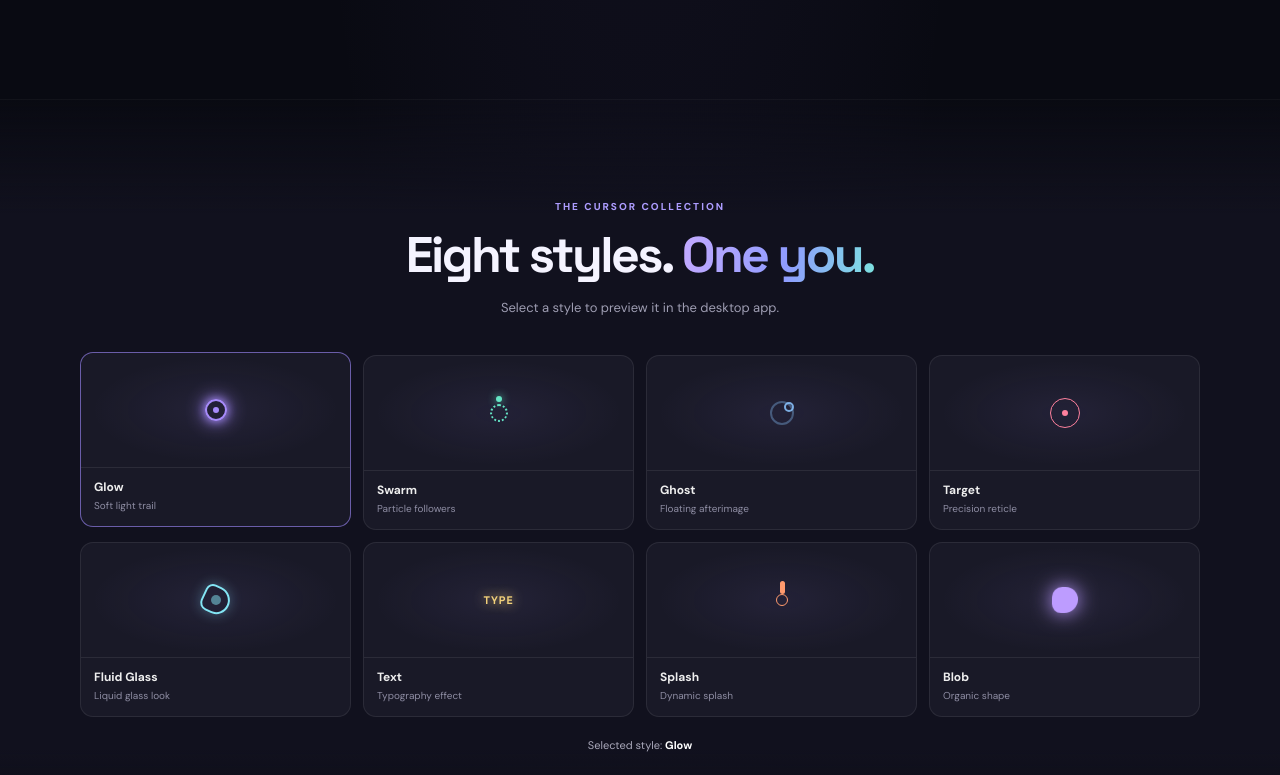
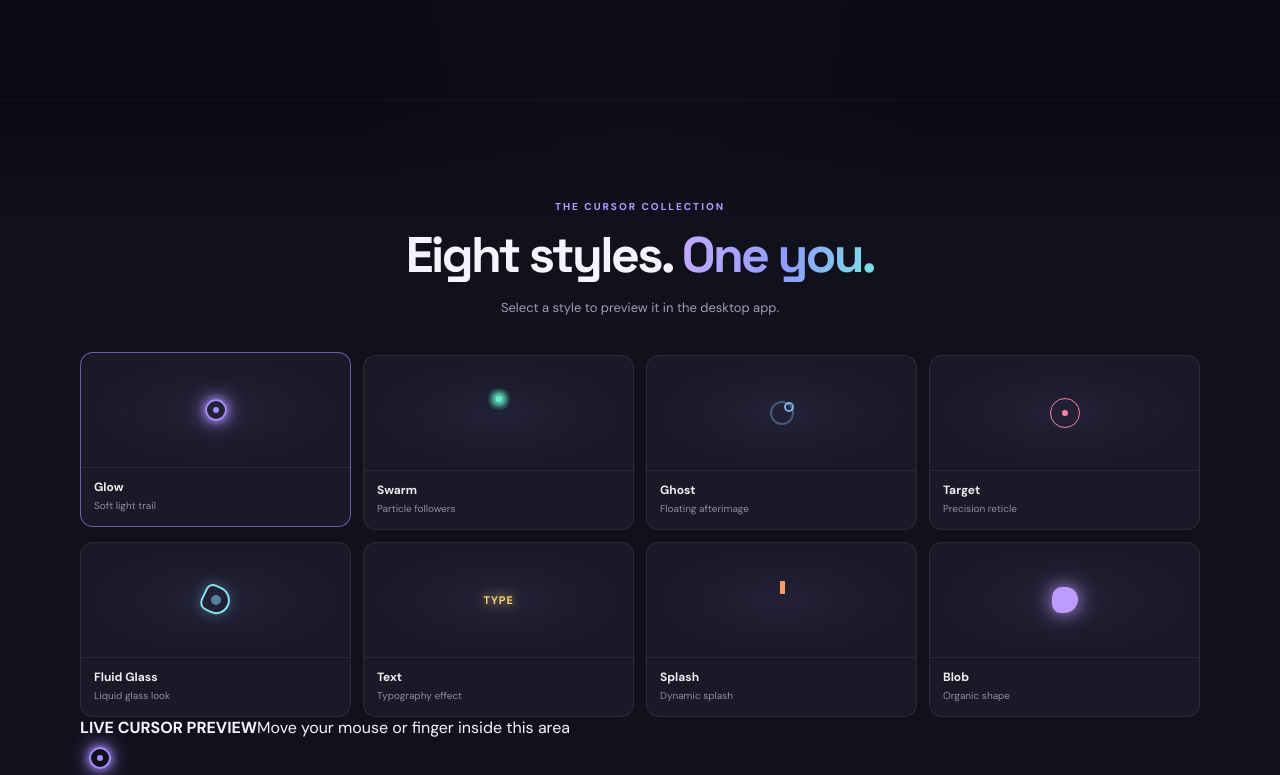
Before and after one commit to xlg77/IRobloxMouseChanger, a React (Vite) app: page / in a window 1280 px wide. Shown: the part 1585-2360 px from the top of the page. Built offline with nearby package versions, Linux system fonts and the light colour scheme.

Commit message:
Add interactive live cursor preview to website

```diff
--- a/src/site.jsx
+++ b/src/site.jsx
@@ -4,14 +4,14 @@ import{ArrowRight,Check,ChevronDown,Code2,Download,Github,MousePointer2,Palette,
 import'./site.css';
 const repoUrl='https://github.com/xlg77/IRobloxMouseChanger',releaseUrl=repoUrl+'/releases/latest';
 const styles=[['Glow','Soft light trail','#a78bfa'],['Swarm','Particle followers','#65e6c5'],['Ghost','Floating afterimage','#8bc5ff'],['Target','Precision reticle','#ff819e'],['Fluid Glass','Liquid glass look','#83e5f4'],['Text','Typography effect','#f3d27b'],['Splash','Dynamic splash','#ff9a6d'],['Blob','Organic shape','#bd9cff']];
-function Cursor({item}){return <span className={'cursor c-'+item[0].toLowerCase().replace(' ','-')} style={{'--c':item[2]}}><i/><b/></span>}
-function App(){const[active,setActive]=useState(0),[faq,setFaq]=useState(0);const questions=[['Does it modify Roblox files?','No. This is a desktop overlay prototype. It does not modify Roblox files, inject into the game, or bypass Roblox protections.'],['Does it work in fullscreen?','Some exclusive-fullscreen configurations can cover ordinary desktop overlays. Windowed or borderless-windowed mode is recommended for testing.'],['Can it hide the Windows cursor?','The first version does not globally hide or replace the Windows system cursor. The standard pointer may remain visible beside the custom cursor.'],['Where can I download the installer?','Open the latest GitHub Release and download the Windows installer asset.']];return <div className="page">
+function Cursor({item}){const id=item[0].toLowerCase().replace(' ','-');return <span className={'cursor c-'+id} style={{'--c':item[2]}} aria-hidden="true">{id==='swarm'||id==='splash'?Array.from({length:id==='swarm'?9:8},(_,i)=><i key={i} style={{'--i':i}}/>):<><i/><b/></>}</span>}
+function App(){const[active,setActive]=useState(0),[faq,setFaq]=useState(0),[preview,setPreview]=useState({x:50,y:50});const questions=[['Does it modify Roblox files?','No. This is a desktop overlay prototype. It does not modify Roblox files, inject into the game, or bypass Roblox protections.'],['Does it work in fullscreen?','Some exclusive-fullscreen configurations can cover ordinary desktop overlays. Windowed or borderless-windowed mode is recommended for testing.'],['Can it hide the Windows cursor?','The first version does not globally hide or replace the Windows system cursor. The standard pointer may remain visible beside the custom cursor.'],['Where can I download the installer?','Open the latest GitHub Release and download the Windows installer asset.']];return <div className="page">
 <header><a className="brand" href="#top"><span className="brand-icon"><MousePointer2/></span> iRoblox<span>MouseChanger</span></a><nav><a href="#features">Features</a><a href="#cursors">Cursors</a><a href="#steps">How it works</a><a href="#faq">FAQ</a></nav><div className="head-actions"><a className="github" href={repoUrl} target="_blank" rel="noreferrer"><Github/> GitHub</a><a className="btn small" href={releaseUrl} target="_blank" rel="noreferrer"><Download/> Download</a></div></header>
 <main id="top"><section className="hero wrap"><div><label className="eyebrow">WINDOWS CURSOR CUSTOMIZATION</label><h1>Make every move<br/>feel <em>like yours.</em></h1><p className="lead">Give your Roblox sessions a personal touch with animated cursor styles, live previews, and simple customization — all from one desktop app.</p><div className="actions"><a className="btn" href={releaseUrl} target="_blank" rel="noreferrer"><Download/> Download for Windows <ArrowRight/></a><a className="btn secondary" href="#cursors"><Play/> Explore cursors</a></div><div className="checks"><span><Check/> 8 cursor styles</span><span><Check/> React + Electron</span><span><Check/> Free & open source</span></div></div>
 <div className="mock-wrap"><div className="mock"><div className="mockbar"><span>● ● ●</span> CURSOR PREVIEW <b>● LIVE</b></div><div className="mockbody"><aside><MousePointer2/>{[1,2,3,4].map(n=><i key={n}/>)}</aside><div className="mockmain"><small>YOUR DESKTOP, YOUR STYLE</small><h3>Choose your cursor</h3><div className="mockgrid">{styles.slice(0,4).map((s,i)=><button key={s[0]} className={active===i?'chosen':''} onClick={()=>setActive(i)}><Cursor item={s}/>{s[0]}</button>)}</div><div className="selected">Selected style <b>{styles[active][0]}</b><i style={{background:styles[active][2]}}/></div></div></div></div><div className="float f1"><Sparkles/> Live preview</div><div className="float f2"><Palette/> Your colors</div></div></section>
 <section className="trust wrap"><div><Monitor/><span><b>Windows desktop</b><small>Built with Electron</small></span></div><div><Sparkles/><span><b>8 visual styles</b><small>Find your favorite look</small></span></div><div><SlidersHorizontal/><span><b>Personal controls</b><small>Adjust the cursor feel</small></span></div><div><Code2/><span><b>React code editor</b><small>Bring your own cursor</small></span></div></section>
 <section className="wrap section" id="features"><div className="heading"><label>MADE TO FEEL PERSONAL</label><h2>A cursor that matches<br/><em>your play style.</em></h2><p>Everything you need to preview, personalize, and activate a custom cursor overlay.</p></div><div className="features"><article className="wide"><Sparkles/><h3>Animated cursor library</h3><p>Start with eight distinct visual styles, from soft glowing trails to playful particles and fluid shapes.</p><div className="art">{styles.slice(0,5).map(s=><div key={s[0]}><Cursor item={s}/></div>)}</div></article><article><SlidersHorizontal/><h3>Make it yours</h3><p>Fine-tune color, size, opacity, animation speed, and trail length.</p><div className="slider"><i/></div></article><article><Play/><h3>Preview before you play</h3><p>Explore each style in the app before activating your overlay.</p><div className="previewbars"><i/><i/><i/></div></article><article className="wide"><Code2/><h3>Extend with React</h3><p>Paste a React cursor component and experiment with your own look using position, color, and size props.</p><div className="code"><span>01</span> <b>function</b> Cursor({'{'} color, size {'}'}) {'{'}<br/><span>02</span> &nbsp; <strong>return</strong> &lt;YourCursor /&gt;<br/><span>03</span> {'}'}</div></article></div></section>
-<section className="cursor-area" id="cursors"><div className="wrap section"><div className="heading center"><label>THE CURSOR COLLECTION</label><h2>Eight styles. <em>One you.</em></h2><p>Select a style to preview it in the desktop app.</p></div><div className="cursorgrid">{styles.map((s,i)=><button key={s[0]} className={active===i?'active':''} onClick={()=>setActive(i)}><div><Cursor item={s}/></div><b>{s[0]}</b><small>{s[1]}</small></button>)}</div><p className="selection">Selected style: <b>{styles[active][0]}</b></p></div></section>
+<section className="cursor-area" id="cursors"><div className="wrap section"><div className="heading center"><label>THE CURSOR COLLECTION</label><h2>Eight styles. <em>One you.</em></h2><p>Select a style to preview it in the desktop app.</p></div><div className="cursorgrid">{styles.map((s,i)=><button key={s[0]} className={active===i?'active':''} onClick={()=>setActive(i)} aria-pressed={active===i}><div><Cursor item={s}/></div><b>{s[0]}</b><small>{s[1]}</small></button>)}</div><div className="live-demo" onMouseMove={e=>{const r=e.currentTarget.getBoundingClientRect();setPreview({x:e.clientX-r.left,y:e.clientY-r.top});}} onTouchMove={e=>{const r=e.currentTarget.getBoundingClientRect(),t=e.touches[0];setPreview({x:t.clientX-r.left,y:t.clientY-r.top});}}><div className="demo-grid"/><div className="demo-copy"><b>LIVE CURSOR PREVIEW</b><span>Move your mouse or finger inside this area</span></div><div className="demo-pointer" style={{left:preview.x,top:preview.y}}><Cursor item={styles[active]}/></div><span className="demo-current">{styles[active][0]}</span></div><p className="selection">Selected style: <b>{styles[active][0]}</b> · Move inside the preview area to see it follow your pointer.</p></div></section>
 <section className="wrap section" id="steps"><div className="heading"><label>GET STARTED IN MINUTES</label><h2>From download to<br/><em>your new cursor.</em></h2></div><div className="steps"><article><b>01</b><Download/><h3>Download</h3><p>Get the latest Windows installer from GitHub Releases.</p></article><article><b>02</b><Palette/><h3>Customize</h3><p>Choose a style, preview it, and adjust its settings.</p></article><article><b>03</b><Zap/><h3>Activate</h3><p>Turn on the overlay and test it with Roblox in windowed or borderless mode.</p></article></div></section>
 <section className="wrap"><div className="notice"><ShieldCheck/><div><b>A quick compatibility note</b><p>This is a desktop overlay prototype. It does not modify Roblox or replace the Windows system cursor globally. Some exclusive-fullscreen modes may cover the overlay.</p></div><a href={repoUrl+'#readme'} target="_blank" rel="noreferrer">Read details <ArrowRight/></a></div></section>
 <section className="wrap section faq" id="faq"><div className="heading"><label>GOOD TO KNOW</label><h2>Frequently asked<br/><em>questions.</em></h2></div><div>{questions.map((q,i)=><article key={q[0]}><button onClick={()=>setFaq(faq===i?-1:i)}>{q[0]}<ChevronDown className={faq===i?'rot':''}/></button>{faq===i&&<p>{q[1]}</p>}</article>)}</div></section>
```
